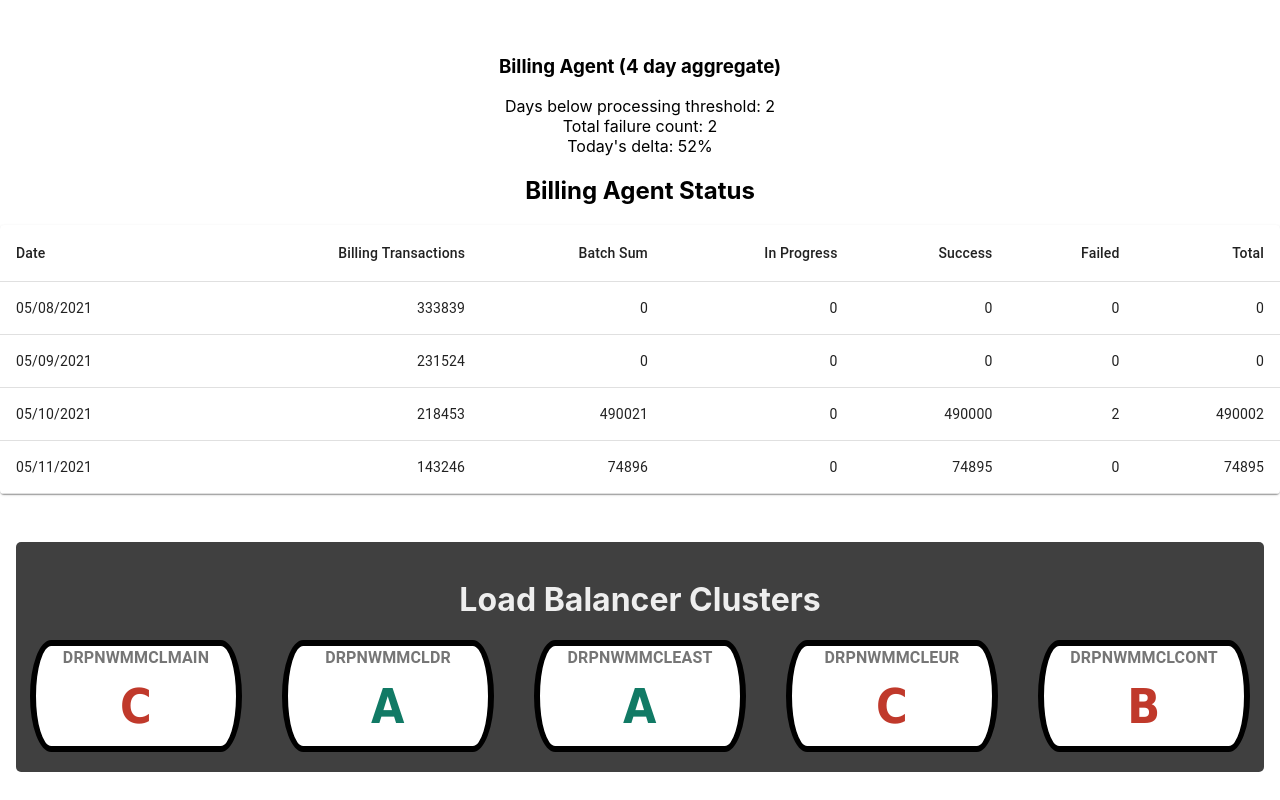
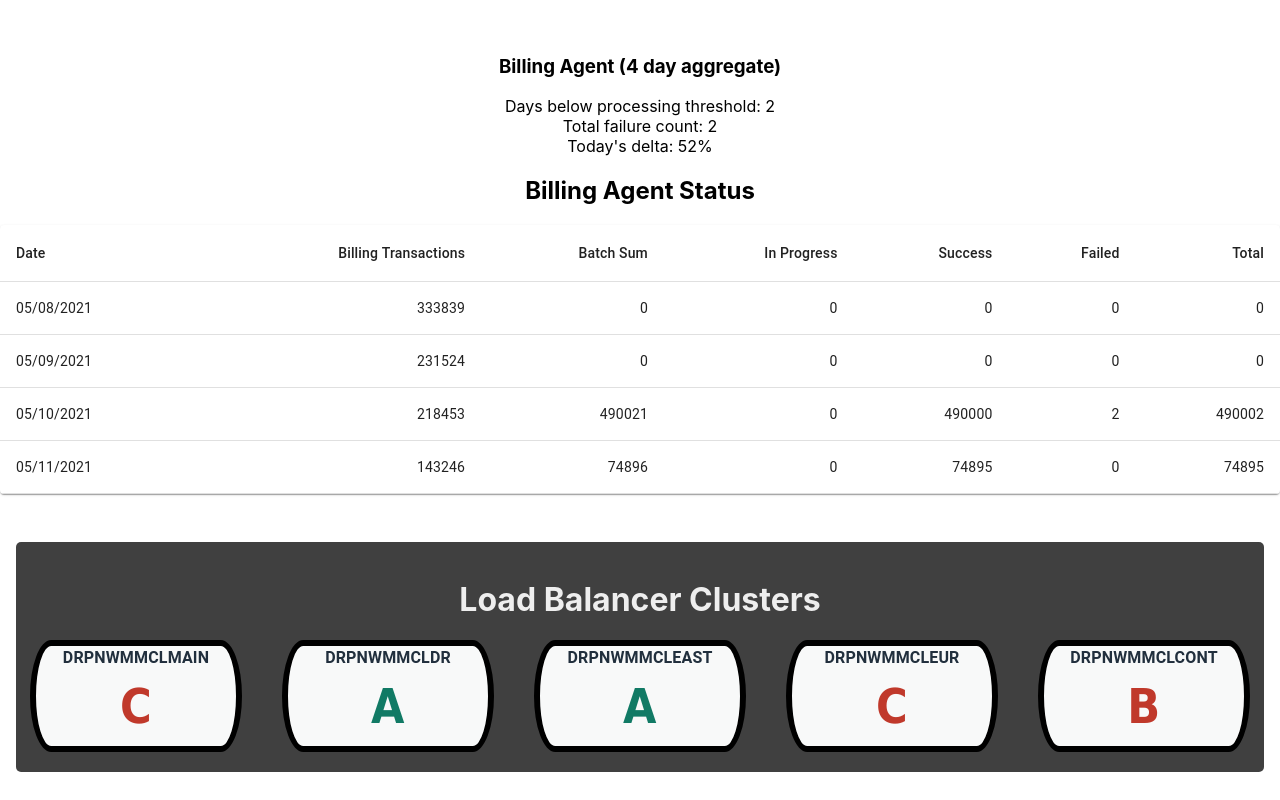
Before and after one commit to prodgers1/pwa-hackathon, a React (Create React App) app: page / in a window 1280 px wide. Shown: the part 2550-3350 px from the top of the page. Built offline with nearby package versions, Linux system fonts and the light colour scheme.

Commit message:
coloring

```diff
--- a/src/components/LbCluster/LoadBalancer.js
+++ b/src/components/LbCluster/LoadBalancer.js
@@ -12,9 +12,11 @@ const useStyles = makeStyles(() => ({
     textAlign: 'center',
     borderRadius: '10% / 50%',
     border: '6px solid black',
+    backgroundColor: '#F8F9F9',
   },
   serverName: {
     fontWeight: 'bold',
+    color: '#212F3D',
   },
   statusText: {
     fontSize: '3em',
@@ -37,11 +39,11 @@ const LoadBalancer = (props) => {
   return (
     <Grid item>
       <Paper variant="outlined" elevation={3} className={classes.square}>
-        <Typography color="textSecondary" className={classes.serverName}>{loadBalancer.name}</Typography>
+        <Typography className={classes.serverName}>{loadBalancer.name}</Typography>
         <Typography className={classes.statusText + ' ' + statusClass}>{loadBalancer.status}</Typography>
       </Paper>
     </Grid>
-  )
+  );
 };
 
 export default LoadBalancer;
--- a/src/components/LbCluster/LoadBalancerList.js
+++ b/src/components/LbCluster/LoadBalancerList.js
@@ -18,8 +18,8 @@ const useStyles = makeStyles(() => ({
     borderRadius: '5px',
   },
   grayText: {
-      color: '#eeeeee',
-  }
+    color: '#eeeeee',
+  },
 }));
 
 
```
